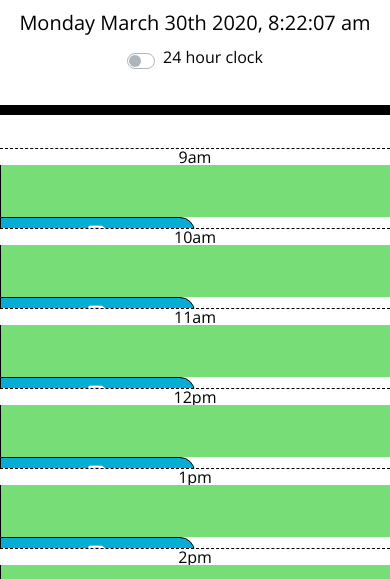
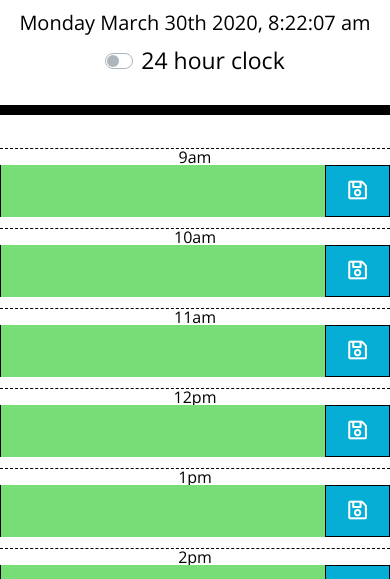
Before and after one commit to hockeyduck3/week-5-hw, a plain HTML site: page index.html in a window 390 px wide. Shown: the part 256-835 px from the top of the page. Drawn offline with nearby package versions, Linux system fonts and the light colour scheme.

Commit message:
Added some media queries to help make the site more responsive. Also added styling for the 24 hour toggle text.

```diff
--- a/assets/CSS/style.css
+++ b/assets/CSS/style.css
@@ -76,3 +76,41 @@ textarea{
   background-color: gray;
   border-color: grey;
 }
+
+/* Font-sizing for the '24 hour clock' setting name */
+.custom-control-label {
+  font-size: 23px;
+}
+
+/* Media */
+@media(max-width: 640px) {
+  /* The save button on mobile was not responsive, so this CSS will fix it on mobile */
+  .saveBtn {
+    border-bottom-right-radius: 0px;
+    border-top-right-radius: 0px;
+    height: 52px;
+    margin-top: 17px;
+    position: absolute;
+    right: 0;
+    width: 65px;
+  }
+
+  /* Also have to adjust the text area size so it doesn't take up the entire width*/
+  .col-sm-10 {
+    margin-bottom: 10px;
+    width: 350px;
+  }
+}
+
+/* iPhone 5/SE */
+@media(max-width: 320px) {
+  /* Change the font-size of 'Work Day Scheduler' to 60px, otherwise it will overflow*/
+  .display-3 {
+    font-size: 60px;
+  }
+
+  /* Set the textarea to a smaller width so that way the text doesn't go underneath the save button */
+  .col-sm-10 {
+    width: 255px;
+  }
+}
```
